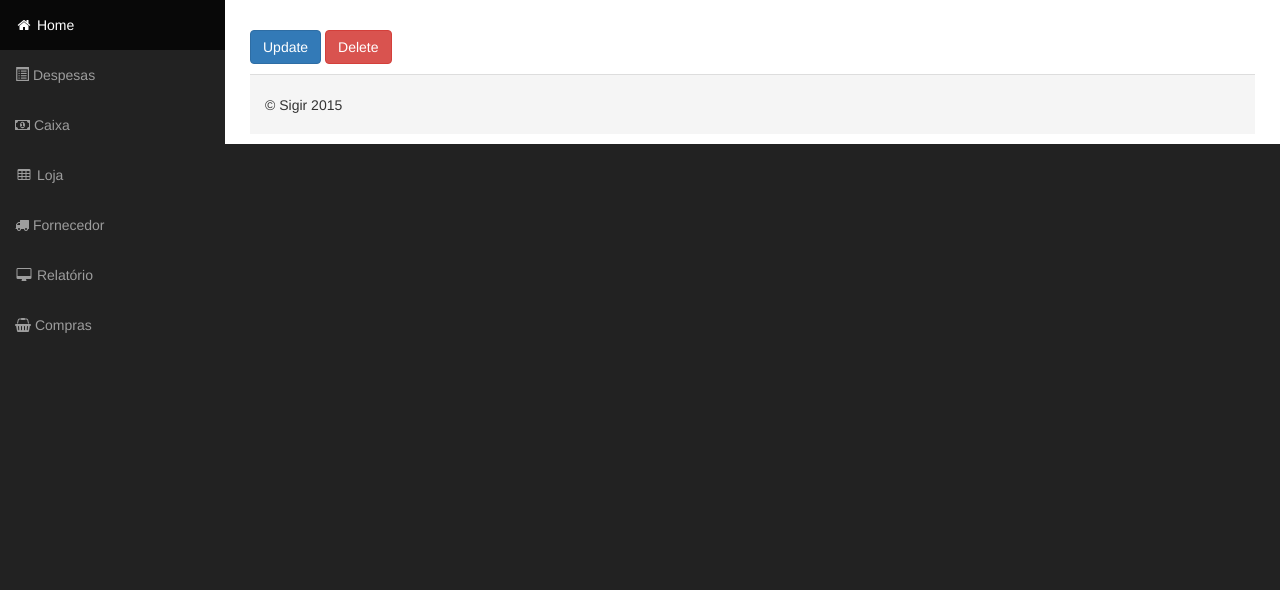
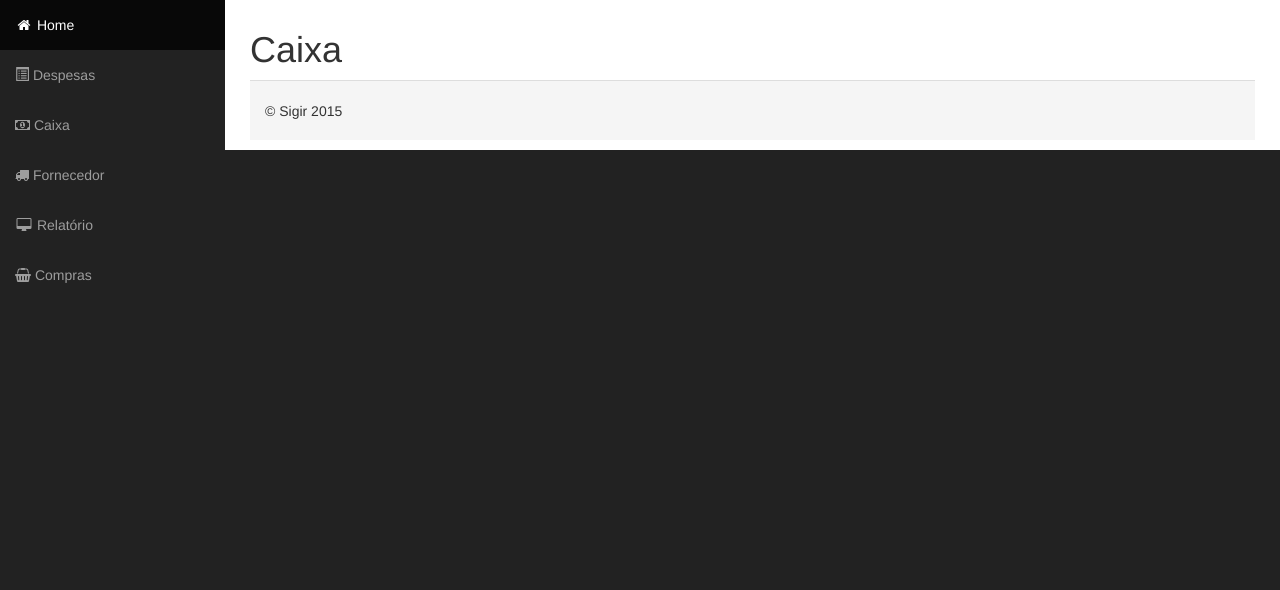
Before and after one commit to aryangomes/applanchonete, a Yii app: template views/caixa/view.php in a window 1280 px wide; the page is wider, and only the part inside the window is pictured. Shown: the part 51-641 px from the top of that part. Run offline with PHP 8.4 and a stand-in for Yii, Linux system fonts and the light colour scheme; the template is opened without the code that fills it, so the values that code supplies are empty; grey boxes labelled with a size stand in for pictures from a placeholder-image service; some libraries are stand-ins or nearby versions.

Commit message:
Modificando a view do Caixa e ocultação da loja

```diff
--- a/views/caixa/view.php
+++ b/views/caixa/view.php
@@ -6,8 +6,9 @@ use yii\widgets\DetailView;
 /* @var $this yii\web\View */
 /* @var $model app\models\Caixa */
 
-$this->title = $model->idcaixa;
-$this->params['breadcrumbs'][] = ['label' => Yii::t('app', 'Caixas'), 'url' => ['index']];
+//$this->title = $model->idcaixa;
+$this->title = 'Caixa';
+$this->params['breadcrumbs'][] = ['label' => Yii::t('app', 'Caixa'), 'url' => ['index']];
 $this->params['breadcrumbs'][] = $this->title;
 ?>
 <div class="caixa-view">
@@ -15,20 +16,20 @@ $this->params['breadcrumbs'][] = $this->title;
     <h1><?= Html::encode($this->title) ?></h1>
 
     <p>
-        <?= Html::a(Yii::t('app', 'Update'), ['update', 'id' => $model->idcaixa], ['class' => 'btn btn-primary']) ?>
-        <?= Html::a(Yii::t('app', 'Delete'), ['delete', 'id' => $model->idcaixa], [
+        <?php // Html::a(Yii::t('app', 'Update'), ['update', 'id' => $model->idcaixa], ['class' => 'btn btn-primary']) ?>
+        <?php /* Html::a(Yii::t('app', 'Delete'), ['delete', 'id' => $model->idcaixa], [
             'class' => 'btn btn-danger',
             'data' => [
             'confirm' => Yii::t('app', 'Are you sure you want to delete this item?'),
             'method' => 'post',
             ],
-        ]) ?>
+            ]) */?>
         </p>
 
         <?= DetailView::widget([
             'model' => $model,
             'attributes' => [
-            'idcaixa',
+           // 'idcaixa',
             'valorapurado',
             'valoremcaixa',
             'valorlucro',
--- a/views/layouts/main.php
+++ b/views/layouts/main.php
@@ -156,9 +156,9 @@ AppAsset::register($this);
                         <?= Html::a('<i class="fa fa-money"></i> Caixa', ['caixa/index']) ?>
 
                     </li>
-                    <li>
-                        <?= Html::a('<i class="fa fa-fw fa-table"></i> Loja', ['loja/index']) ?>
-                    </li>
+                <!--     <li>
+                        <?php // Html::a('<i class="fa fa-fw fa-table"></i> Loja', ['loja/index']) ?>
+                    </li> -->
                     <li>
                         <?= Html::a('<i class="fa fa-truck"></i> Fornecedor', ['fornecedor/index']) ?>
 
```
Also changed, not shown: controllers/CaixaController.php (+18 -1 lines), views/caixa/index.php (+7 -4 lines), views/compra/index.php (indentation only). Lines whose indentation alone changed are shown as unchanged.
